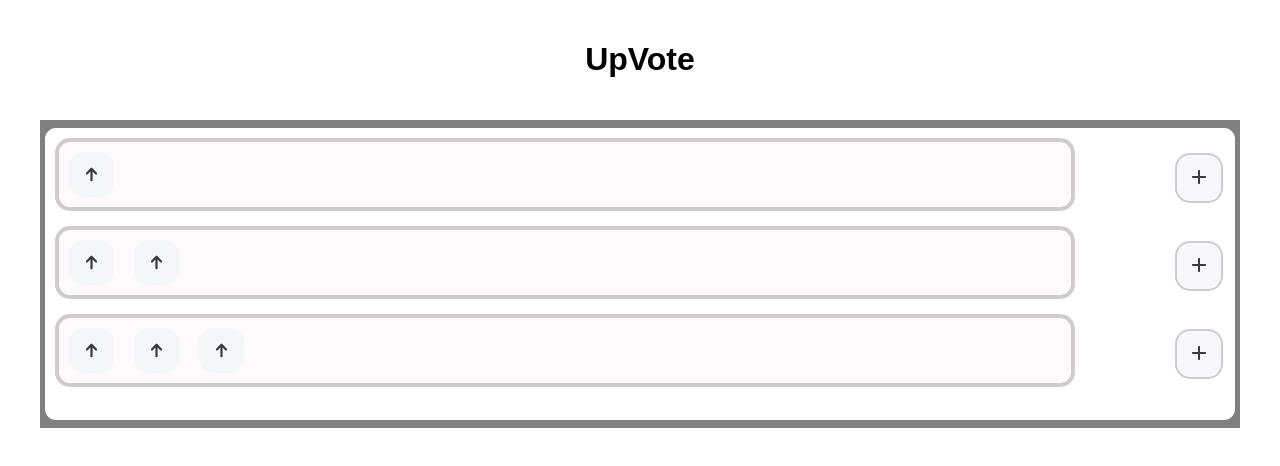
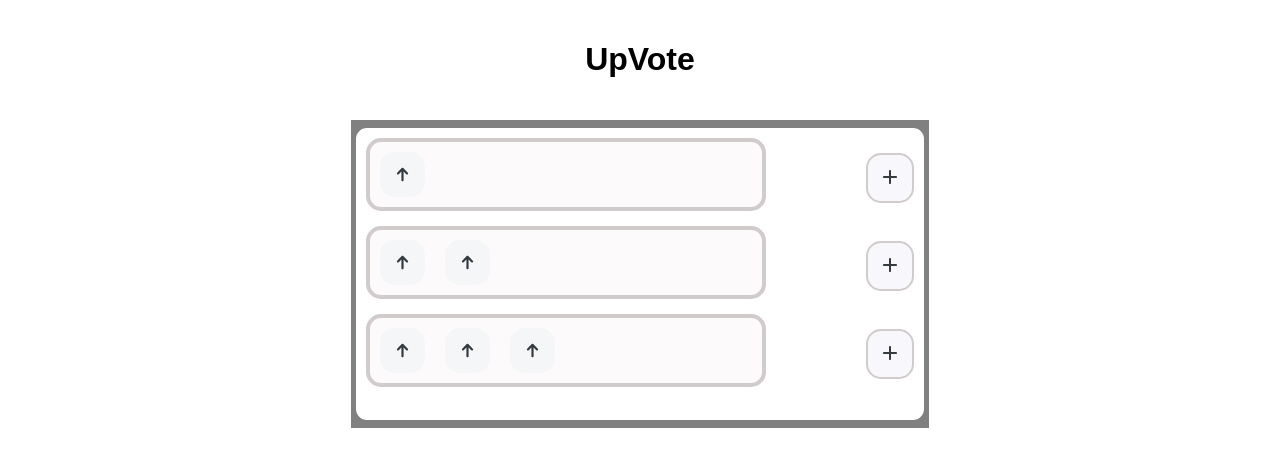
Before and after one commit to vasmarm/UpVote, a Vue app: page / in a window 1280 px wide. Shown: the top 466 px of the page. Built offline with nearby package versions, Linux system fonts and the light colour scheme.

Commit message:
Making it little responsive

```diff
--- a/src/App.vue
+++ b/src/App.vue
@@ -42,7 +42,7 @@ body {
 }
 .outerContainer {
   justify-content: center;
-  width: 1200px;
+  max-width: 800px;
   margin: 30 px auto;
   overflow: auto;
   min-height: 300px;
--- a/src/components/Main.vue
+++ b/src/components/Main.vue
@@ -45,12 +45,13 @@ export default {
 .combine {
   display: flex;
   flex-grow: grow;
+  justify-content: space-between;
 }
 .groupContainer {
   overflow: auto;
   display: flex;
   justify-content: start;
-  min-width: 1020px;
+  min-width: 400px;
   max-height: 75px;
   background: rgb(252, 250, 250);
   border: 4px solid rgb(209, 203, 203);
```
